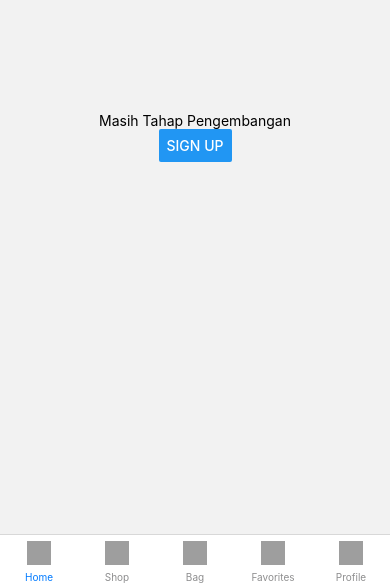
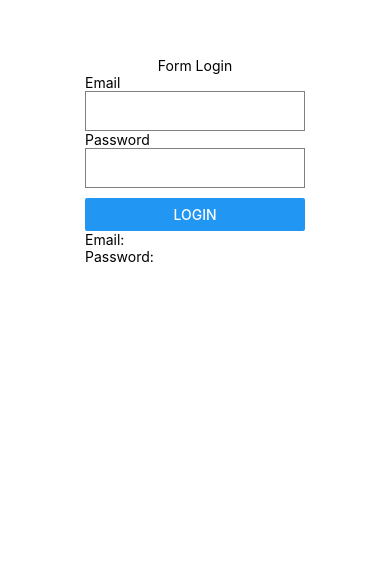
Before and after one commit to Ardi240503/ARDIANSYAH-105841101021-LAB-1, a React Native app: screen / in a window 390 px wide. Shown: the part 261-844 px from the top of the page. Built offline with nearby package versions, Linux system fonts and the light colour scheme; grey boxes are pictures that could not be loaded.

Commit message:
UseHook Data & On Change

```diff
--- a/App.js
+++ b/App.js
@@ -1,115 +1,45 @@
-import * as React from 'react';
-import { View, Text, Button, Image, StyleSheet } from 'react-native';
-import { NavigationContainer } from '@react-navigation/native';
-import { createNativeStackNavigator } from '@react-navigation/native-stack';
-import { createBottomTabNavigator } from '@react-navigation/bottom-tabs';
+import { StyleSheet, Text, View, TextInput } from 'react-native'
+import React, { useState } from 'react'
+import { Button } from 'react-native-web'
+const App = () => {
+  const [formLogin, setForm] = useState({
+    email: '',
+    password: ''
+  })
+  const onSubmit = () =>{
+    if (formLogin.email === 'unismuh'
+      && formLogin.password === 'unismuh') {
+        alert('Login Berhasil')
+    }else {
+        alert('Login Gagal')
+      }
 
-import HomeAktif from './assets/icon/home-activated.png';
-import HomeNonAktif from './assets/icon/home-inactive.png';
-import ShopAktif from './assets/icon/shop-activated.png';
-import ShopNonAktif from './assets/icon/shop-inactive.png';
-import BagAktif from './assets/icon/bag-activated.png';
-import BagNonAktif from './assets/icon/bag-inactive.png';
-import FavoritesAktif from './assets/icon/favorites-activated.png';
-import FavoritesNonAktif from './assets/icon/favorites-inactive.png';
-import ProfilAktif from './assets/icon/profil-activated.png';
-import ProfilNonAktif from './assets/icon/profil-inactive.png';
-
-import Login from './Pages/Loginogin';
-import SignUp from './Pages/SignUp';
-import ForgotPassword from './pages/ForgotPassword';
-import VisualSearch from './Pages/VisualSearch';
-import Shop from './Pages/Shop';
-import Bag from './Pages/Bag';
-import Favorites from './Pages/Favorites';
-import Profile from './Pages/Profile';
-
-// Ganti penggunaan util.isArray dengan Array.isArray()
-const isArray = Array.isArray;
-
-const Tab = createBottomTabNavigator();
-const Stack = createNativeStackNavigator();
-
-function HomeScreen({ navigation }) {
+  }
   return (
-    <View style={styles.container}>
-      <Text>Masih Tahap Pengembangan</Text>
-      <Button
-        title="Sign Up"
-        onPress={() => navigation.navigate('SignUp')}
-      />
+    <View style={{ flex: 1, justifyContent: 'center', alignItems: 'center' }}>
+      <Text>Form Login</Text>
+      <View>
+        <Text>Email</Text>
+        <TextInput
+          style={{ height: 40, borderColor: 'gray', borderWidth: 1 }}
+          onChangeText={(hasil) => setForm({ ...formLogin, email: hasil })}
+          value={formLogin.email}
+        />
+        <Text>Password</Text>
+        <TextInput
+          style={{ height: 40, borderColor: 'gray', borderWidth: 1 }}
+          onChangeText={(text) => setForm({ ...formLogin, password: text })}
+          value={formLogin.password}
+        />
+        <View style={{ marginTop: 10 }}>
+          <Button title="Login" onPress={onSubmit} />
+        </View>
+        <View>
+          <Text>Email: {formLogin.email}</Text>
+          <Text>Password: {formLogin.password}</Text>
+        </View>
+      </View>
     </View>
-  );
+  )
 }
-
-function MyTabs() {
-  return (
-    <Tab.Navigator
-      screenOptions={({ route }) => ({
-        tabBarIcon: ({ focused }) => {
-          let iconName;
-
-          switch (route.name) {
-            case 'Home':
-              iconName = focused ? HomeAktif : HomeNonAktif;
-              break;
-            case 'Shop':
-              iconName = focused ? ShopAktif : ShopNonAktif;
-              break;
-            case 'Bag':
-              iconName = focused ? BagAktif : BagNonAktif;
-              break;
-            case 'Favorites':
-              iconName = focused ? FavoritesAktif : FavoritesNonAktif;
-              break;
-            case 'Profile':
-              iconName = focused ? ProfilAktif : ProfilNonAktif;
-              break;
-          }
-
-          return <Image source={iconName} style={styles.icon} />;
-        },
-        headerShown: false,
-      })}
-    >
-      <Tab.Screen name="Home" component={HomeScreen} />
-      <Tab.Screen name="Shop" component={Shop} />
-      <Tab.Screen name="Bag" component={Bag} />
-      <Tab.Screen name="Favorites" component={Favorites} />
-      <Tab.Screen name="Profile" component={Profile} />
-    </Tab.Navigator>
-  );
-}
-
-function App() {
-  return (
-    <NavigationContainer>
-      <Stack.Navigator initialRouteName="MyTabs">
-        <Stack.Screen name="MyTabs" component={MyTabs} options={{ headerShown: false }} />
-        <Stack.Screen name="Home" component={HomeScreen} />
-        <Stack.Screen name="Login" component={Login} />
-        <Stack.Screen name="SignUp" component={SignUp} />
-        <Stack.Screen name="Forgot Password" component={ForgotPassword} />
-        <Stack.Screen name="Visual Search" component={VisualSearch} />
-        <Stack.Screen name="Shop" component={Shop} />
-        <Stack.Screen name="Bag" component={Bag} />
-        <Stack.Screen name="Favorites" component={Favorites} />
-        <Stack.Screen name="Profile" component={Profile} />
-      </Stack.Navigator>
-    </NavigationContainer>
-  );
-}
-
-const styles = StyleSheet.create({
-  container: {
-    flex: 1,
-    alignItems: 'center',
-    justifyContent: 'center',
-  },
-  icon: {
-    width: 24,
-    height: 24,
-  },
-});
-
-export default App;
+export default App
```
Also changed, not shown: UseHook.js (added, +115 -0 lines).
